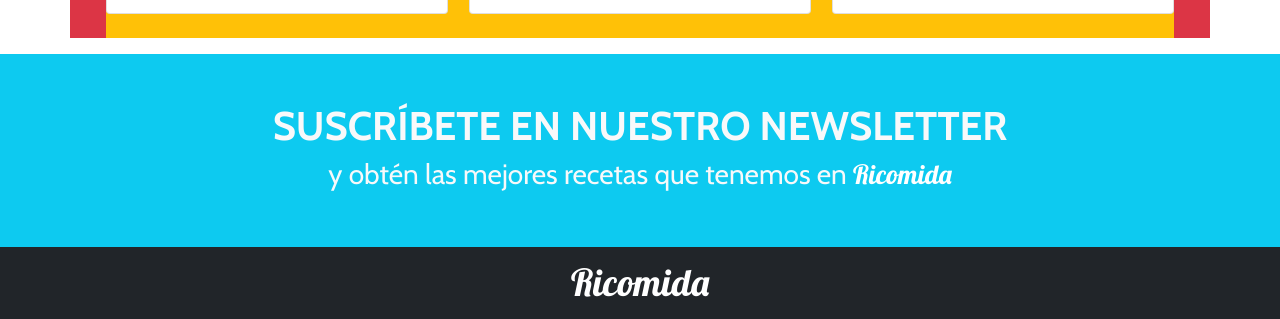
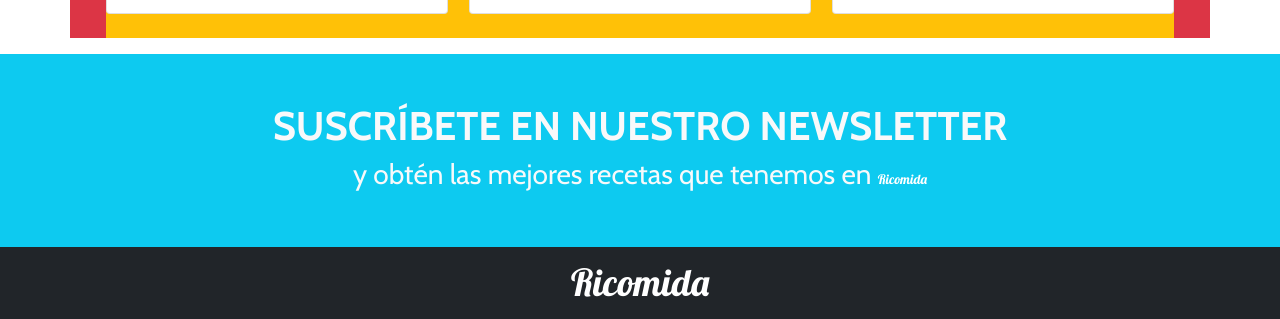
Before and after one commit to danic-bit/webmockup, a plain HTML site: page index.html in a window 1280 px wide. Shown: the part 1850-2169 px from the top of the page. Drawn offline with nearby package versions, Linux system fonts and the light colour scheme; a script that the page names is missing.

Commit message:
Update style.css

```diff
--- a/assets/css/style.css
+++ b/assets/css/style.css
@@ -30,4 +30,4 @@ body {
 #ricomida {
   font-family: "Lobster", cursive;
   color: white;
-  font-size: 20pt;}
+  font-size: 10pt;}
```
